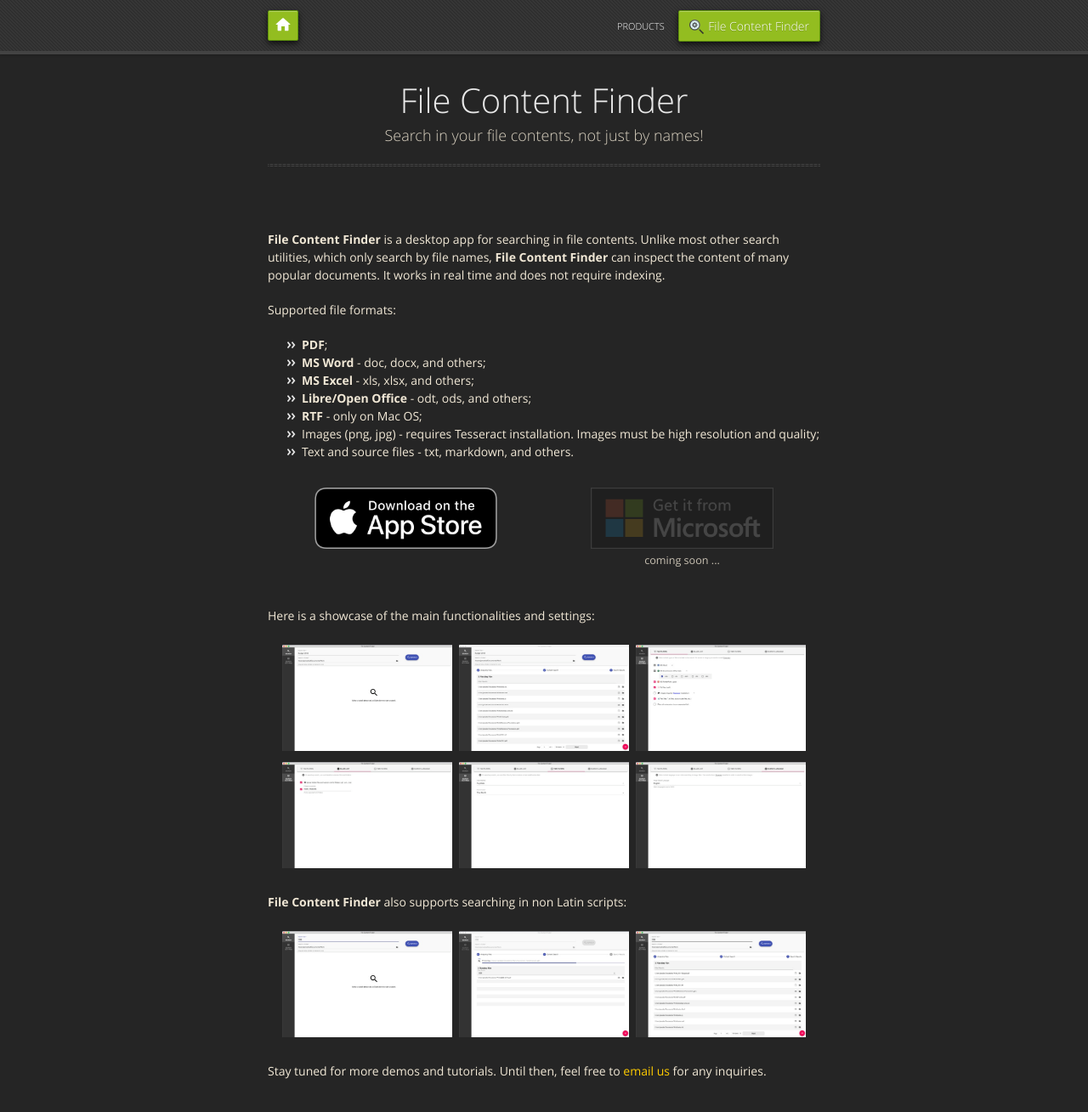
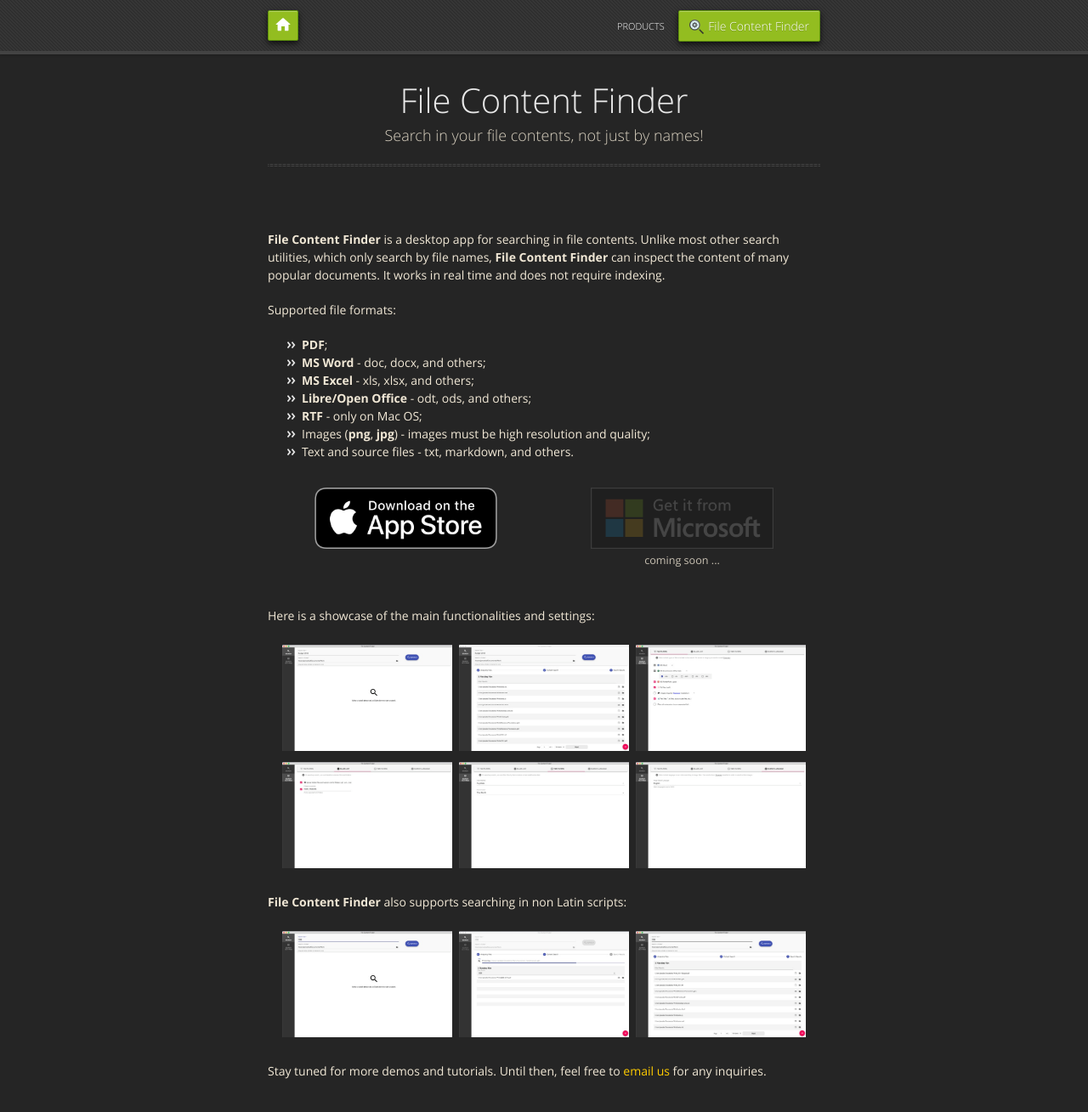
Before and after one commit to geo-systems/geo-systems.github.io, a Jekyll site: the page built from products/file-content-finder/index.md, in a window 1280 px wide and 1381 px high. Shown: the top 1309 px of the window at 85% size. Built offline with Jekyll 4.4.1, drawn with Linux system fonts in a browser that asks for light colours.

Commit message:
No Tesseract needed anymore.

```diff
--- a/products/file-content-finder/index.md
+++ b/products/file-content-finder/index.md
@@ -19,7 +19,7 @@ Supported file formats:
 - **MS Excel** - xls, xlsx, and others;
 - **Libre/Open Office** - odt, ods, and others;
 - **RTF** - only on Mac OS;
-- Images (png, jpg) - requires Tesseract installation. Images must be high resolution and quality;
+- Images (**png**, **jpg**) - images must be high resolution and quality;
 - Text and source files - txt, markdown, and others.
 
 <div class="buy-from-stores-container">
```
